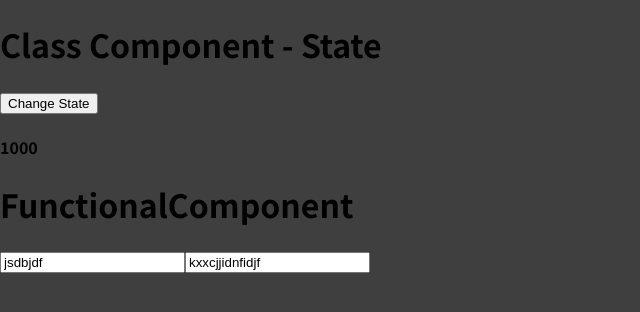
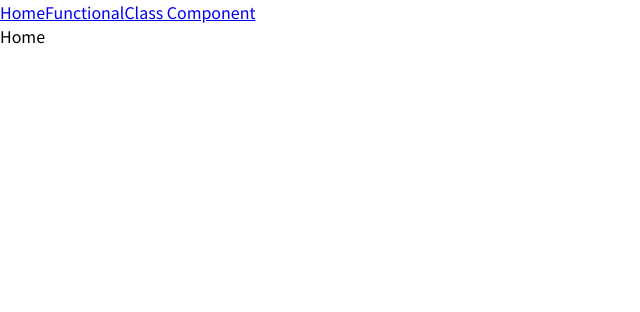
Before and after one commit to DANIEL-THE-PROGRAMMER/react-youtubevideo-playlist, a React (Create React App) app in the folder react-youtubevideo/: page / in a window 1280 px wide. Shown: the top 312 px of the page, without its empty margins (0-640 px from the left). Built offline with nearby package versions, Linux system fonts and the light colour scheme.

Commit message:
routing-in-react

```diff
--- a/react-youtubevideo/package.json
+++ b/react-youtubevideo/package.json
@@ -8,6 +8,7 @@
     "@testing-library/user-event": "^13.5.0",
     "react": "^18.2.0",
     "react-dom": "^18.2.0",
+    "react-router-dom": "^6.3.0",
     "react-scripts": "5.0.1",
     "web-vitals": "^2.1.4"
   },
--- a/react-youtubevideo/src/App.js
+++ b/react-youtubevideo/src/App.js
@@ -1,14 +1,29 @@
 import React from "react";
+import { BrowserRouter as Router, Routes, Route, Link } from "react-router-dom";
 
-// components
+// routes
+import { AppRoutes } from "./utils/Routes";
+
 import FunctionalComponent from "./components/FunctionalComponent";
 import ClassComponent from "./components/ClassComponent";
+import Home from "./components/Home";
 
 const App = () => {
   return (
     <div>
-      <ClassComponent />
-      <FunctionalComponent />
+      <Router>
+        <nav>
+          <Link to="/">Home</Link>
+          <Link to="/functional">Functional</Link>
+          <Link to="/class">Class Component</Link>
+        </nav>
+        <Routes>
+          {AppRoutes &&
+            AppRoutes.map((route) => {
+              return <Route key={route.path} path={route.path} element={<route.component />} />;
+            })}
+        </Routes>
+      </Router>
     </div>
   );
 };
--- /dev/null
+++ b/react-youtubevideo/src/components/Home.jsx
@@ -0,0 +1,7 @@
+import React from "react";
+
+const Home = () => {
+  return <div>Home</div>;
+};
+
+export default Home;
--- a/react-youtubevideo/src/index.css
+++ b/react-youtubevideo/src/index.css
@@ -10,5 +10,5 @@ html {
 
 body {
   margin: 0;
-  background-color: #3f3f3f;
+  background-color: #fff;
 }
--- /dev/null
+++ b/react-youtubevideo/src/utils/Routes.js
@@ -0,0 +1,21 @@
+import Home from "../components/Home";
+import ClassComponent from "../components/ClassComponent";
+import FunctionalComponent from "../components/FunctionalComponent";
+
+export const AppRoutes = [
+  {
+    name: "Home",
+    path: "/",
+    component: Home,
+  },
+  {
+    name: "Functional Component",
+    path: "/functional",
+    component: FunctionalComponent,
+  },
+  {
+    name: "Class Component",
+    path: "/class",
+    component: ClassComponent,
+  },
+];
```
Also changed, not shown: 1 other file (tests, documents, lock files or other folders).
